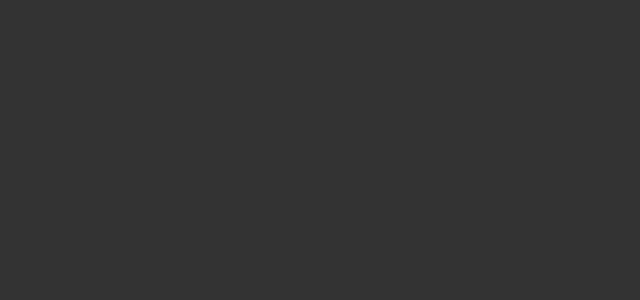
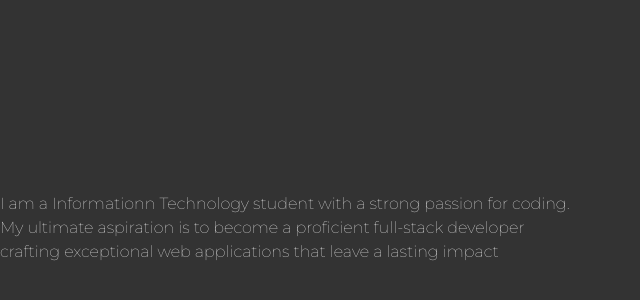
Before and after one commit to EvanO3/Portfolio, a React app in the folder Portfolio/: page / in a window 1280 px wide. Shown: the part 860-1160 px from the top of the page, without its empty margins (0-640 px from the left). Before the commit the page ends 1052 px from the top, so only its background shows below. Built offline with nearby package versions, Linux system fonts and the light colour scheme; the HTML template or start-up script is replaced by a standard one; a web font is replaced by a local one.

Commit message:
changed background

```diff
--- a/Portfolio/src/main.jsx
+++ b/Portfolio/src/main.jsx
@@ -1,11 +1,13 @@
 import React from 'react'
 import ReactDOM from 'react-dom/client'
 import Home from './Components/Home.jsx'
+import About from './Components/About.jsx'
 import"./Css/index.css"
 import"./Css/reset.css"
 
 ReactDOM.createRoot(document.getElementById('root')).render(
   <React.StrictMode>
     <Home />
+    <About/>
   </React.StrictMode>,
 )
```
